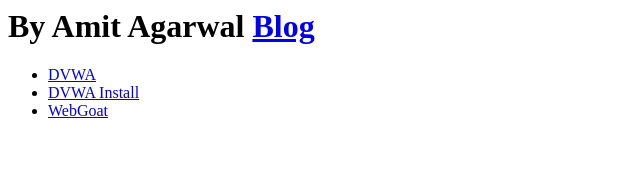
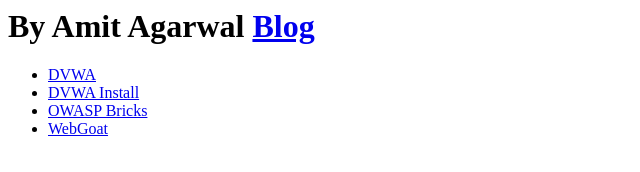
Before and after one commit to raj77in/vuln-apps, a plain HTML site: page index.html in a window 1280 px wide. Shown: the whole page, without its empty margins (0-640 px from the left). Drawn offline with Linux system fonts and the light colour scheme.

Commit message:
more fixes.

```diff
--- a/index.html
+++ b/index.html
@@ -8,6 +8,7 @@
 <ul>
   <li><a href="/dvwa/DVWA-master">DVWA</a> </li>
   <li><a href="/dvwa/DVWA-master/setup.php">DVWA Install</a> </li>
+  <li><a href="//owasp-bricks/bricks">OWASP Bricks</a> </li>
   <li><a href="/WebGoat/" onclick="javascript:event.target.port=8080">WebGoat</a></li>
 </ul>
 
```
Also changed, not shown: 3 other files.
